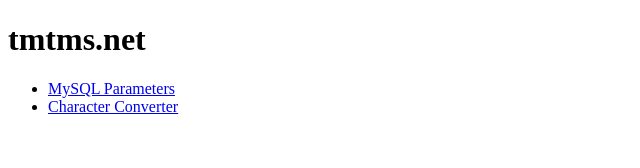
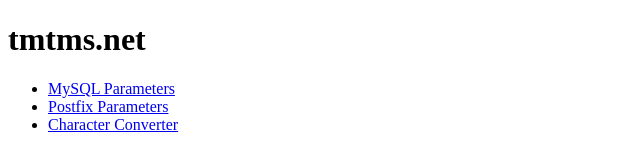
Before and after one commit to tmtm/tmtm.github.io, a plain HTML site: page index.html in a window 1280 px wide. Shown: the whole page, without its empty margins (0-640 px from the left). Drawn offline with Linux system fonts and the light colour scheme.

Commit message:
Update index.html

```diff
--- a/index.html
+++ b/index.html
@@ -10,6 +10,9 @@
                 <a href="https://mysql-params.tmtms.net">MySQL Parameters</a>
             </li>
             <li>
+                <a href="https://tmtms.net/postfix-params">Postfix Parameters</a>
+            </li>
+            <li>
                 <a href="https://char-converter.tmtms.net">Character Converter</a>
             </li>
         </ul>
```
